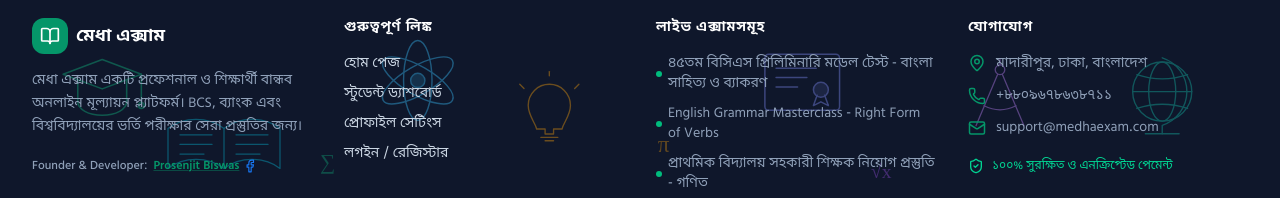
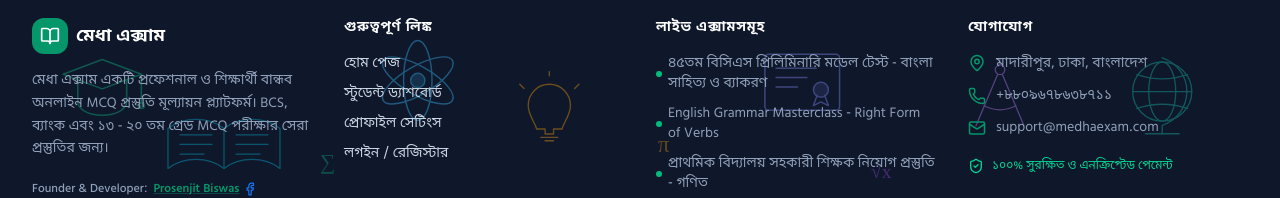
Before and after one commit to pbprosen1971-cloud/Lms-web, a React (Vite) app: page / in a window 1280 px wide. Shown: the part 5232-5430 px from the top of the page. Built offline with nearby package versions, Linux system fonts and the light colour scheme; no server answers; the database is empty.

Commit message:
style: update portal title and description
Refine the page title and footer description to better reflect the platform's focus on MCQ-based exam preparation for BCS, Bank, and 13th-20th grade government jobs.

```diff
--- a/index.html
+++ b/index.html
@@ -3,7 +3,7 @@
   <head>
     <meta charset="UTF-8" />
     <meta name="viewport" content="width=device-width, initial-scale=1.0" />
-    <title>Mcq job Exam Portal -সরকারি চাকরি পরিক্ষার প্রস্তুতি নিন আজ থেকেই</title>
+    <title>Mcq Exam Portal for govtjob - সরকারি চাকরি পরিক্ষার প্রস্তুতি জন্য সেরা ওয়েবপোর্টাল</title>
     <link rel="preconnect" href="https://fonts.googleapis.com">
     <link rel="preconnect" href="https://fonts.gstatic.com" crossorigin>
     <link href="https://fonts.googleapis.com/css2?family=Hind+Siliguri:wght@400;500;600;700&family=Noto+Sans+Bengali:wght@400;500;600;700;800&family=Poppins:wght@400;500;600;700&display=swap" rel="stylesheet">
--- a/src/components/Footer.tsx
+++ b/src/components/Footer.tsx
@@ -207,7 +207,7 @@ export default function Footer({ setView, setSelectedExam, exams }: FooterProps)
               <span className="font-bold text-lg text-white">মেধা এক্সাম</span>
             </div>
             <p className="text-sm text-slate-400 leading-relaxed">
-              মেধা এক্সাম একটি প্রফেশনাল ও শিক্ষার্থী বান্ধব অনলাইন মূল্যায়ন প্ল্যাটফর্ম। BCS, ব্যাংক এবং বিশ্ববিদ্যালয়ের ভর্তি পরীক্ষার সেরা প্রস্তুতির জন্য।
+              মেধা এক্সাম একটি প্রফেশনাল ও শিক্ষার্থী বান্ধব অনলাইন MCQ প্রস্তুতি মূল্যায়ন প্ল্যাটফর্ম। BCS, ব্যাংক এবং ১৩ - ২০ তম গ্রেড MCQ পরীক্ষার সেরা প্রস্তুতির জন্য।
             </p>
             <div className="text-xs text-slate-300 font-medium pt-1 flex items-center gap-1.5 flex-wrap">
               <span className="text-slate-400">Founder & Developer:</span>
```
